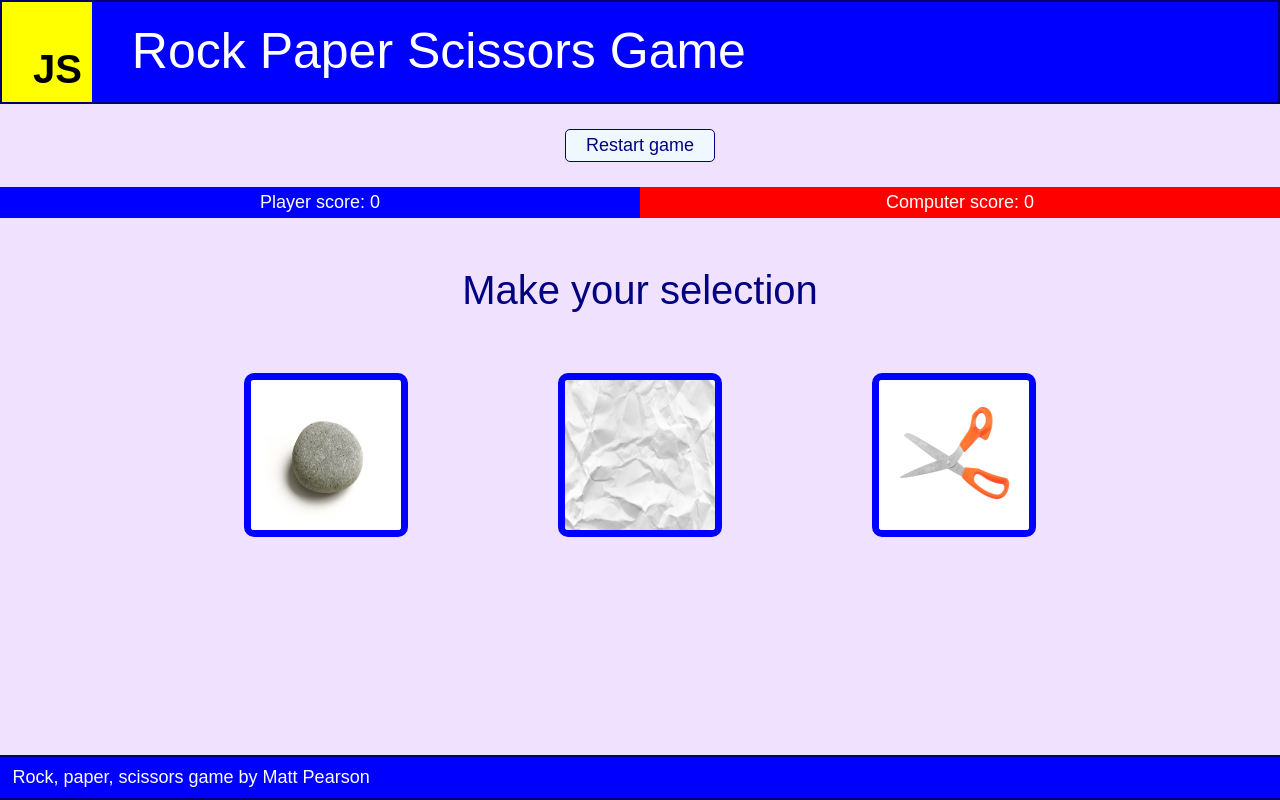
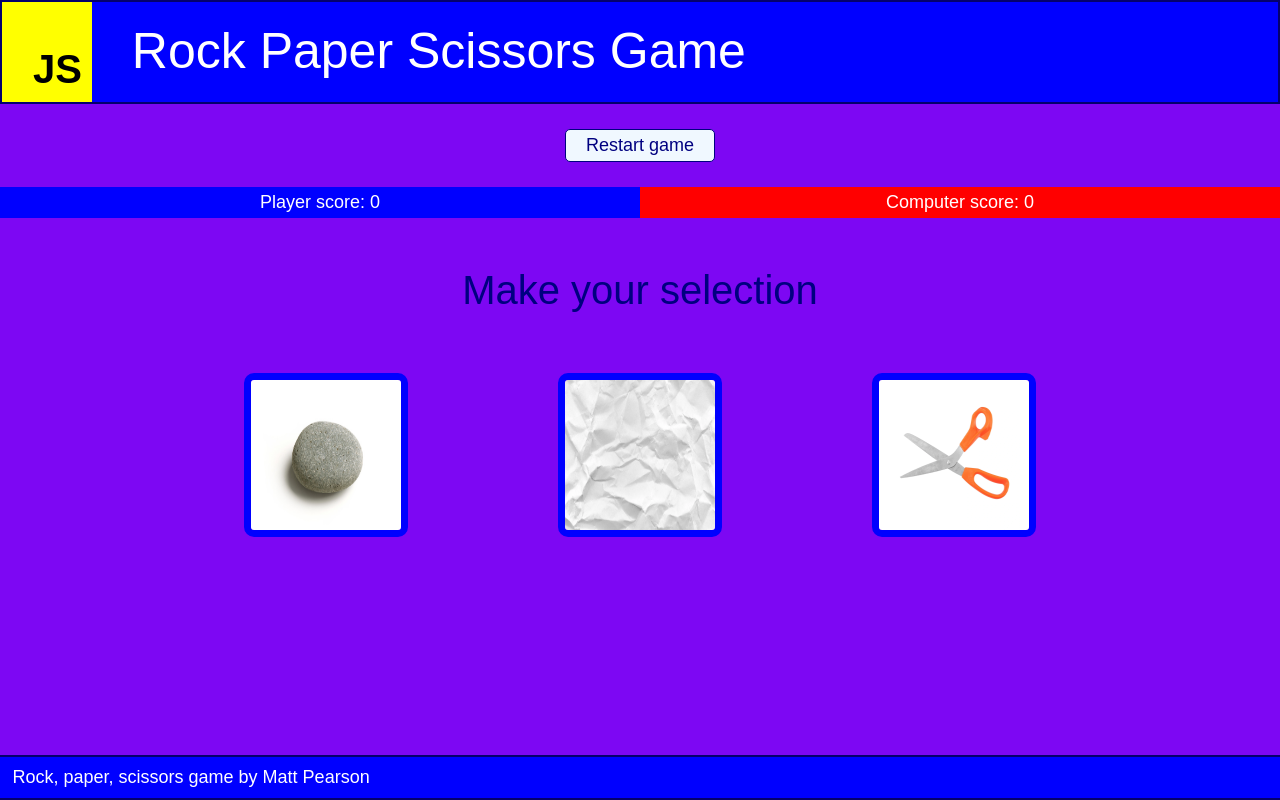
Before and after one commit to Matt-Pearson-94/rock-paper-scissors, a plain HTML site: page index.html in a window 1280 px wide. Drawn offline with Linux system fonts and the light colour scheme.

Commit message:
Changed the background colour

```diff
--- a/styles.css
+++ b/styles.css
@@ -5,7 +5,7 @@ body {
     display: flex;
     flex-wrap: wrap;
     justify-content: center;
-    background-color: rgb(240, 225, 255);
+    background-color: rgb(125, 7, 243);
     font-size: large;
 }
 
```
